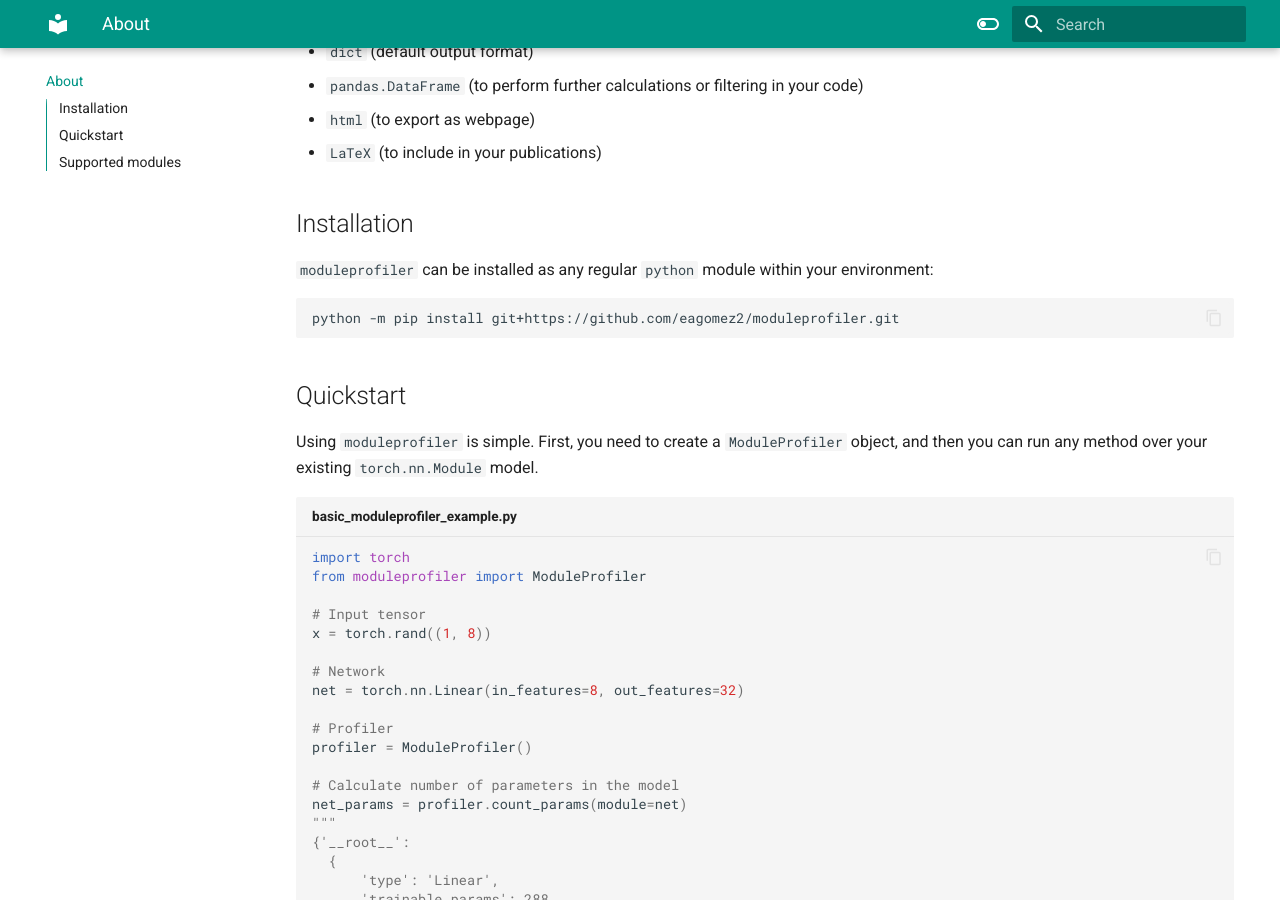
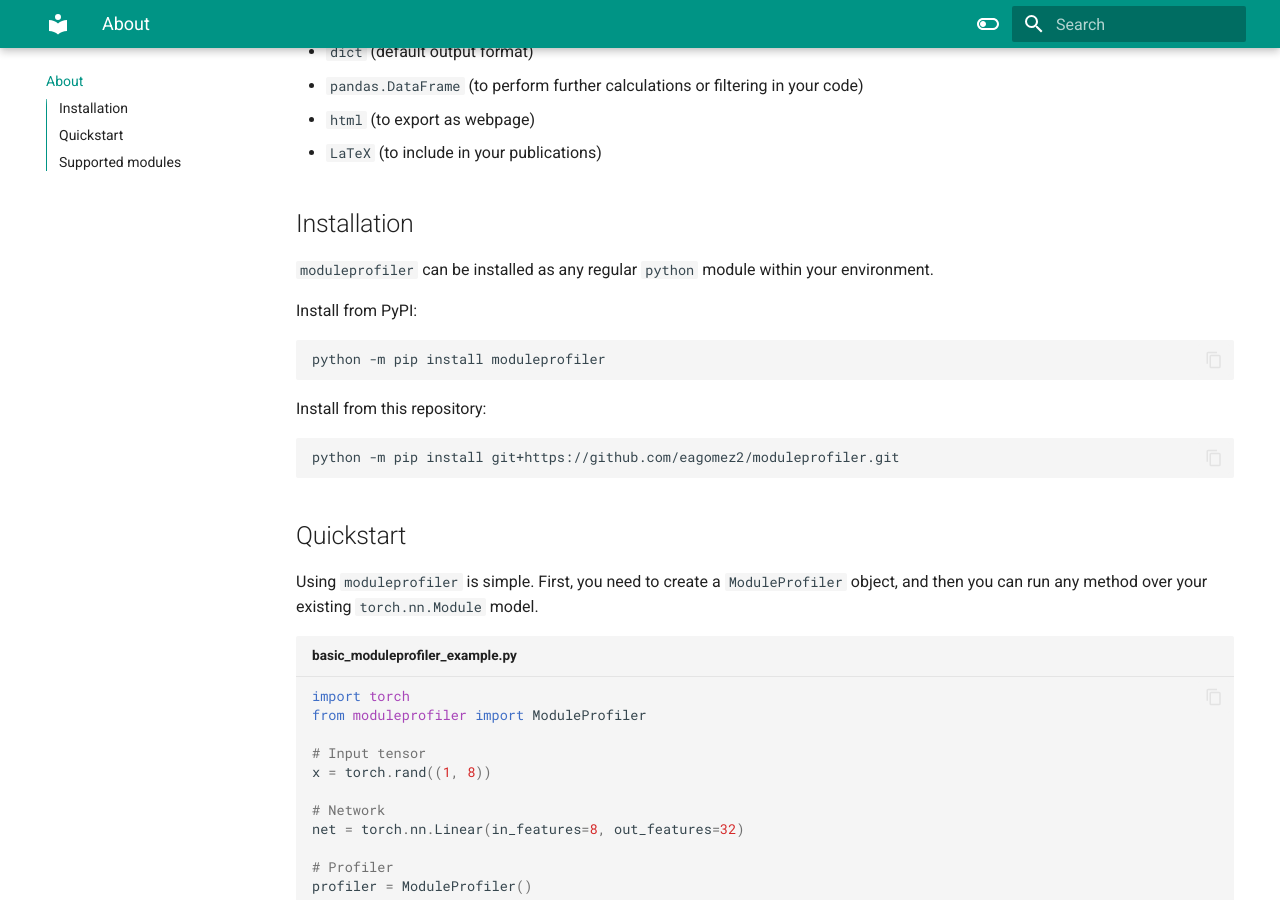
Before and after one commit to eagomez2/moduleprofiler, an MkDocs documentation site: the page built from docs/index.md, in a window 1280 px wide and 900 px high, scrolled down 481 px. Built offline with MkDocs 1.6.1 and Material for MkDocs 9.7.7, drawn with Linux system fonts in a browser that asks for light colours; comment, search, counter and statistics services are not loaded.

````diff
--- a/docs/index.md
+++ b/docs/index.md
@@ -16,8 +16,14 @@ All results can be obtained in one of the following formats:
 * `LaTeX` (to include in your publications)
 
 ## Installation
-`moduleprofiler` can be installed as any regular `python` module within your environment:
+`moduleprofiler` can be installed as any regular `python` module within your environment.
 
+Install from PyPI:
+```bash
+python -m pip install moduleprofiler
+```
+
+Install from this repository:
 ```bash
 python -m pip install git+https://github.com/eagomez2/moduleprofiler.git
 ```
````
Also changed, not shown: README.md (+7 -1 lines).
